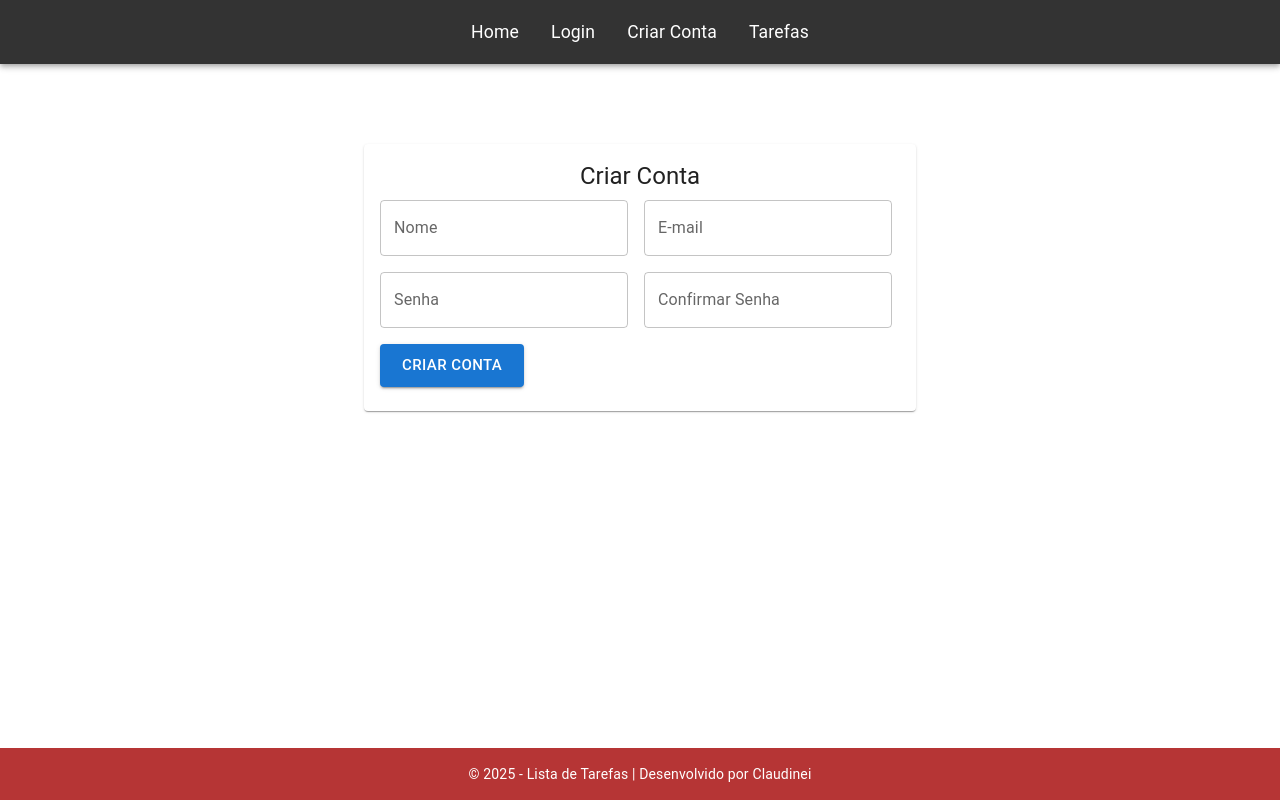
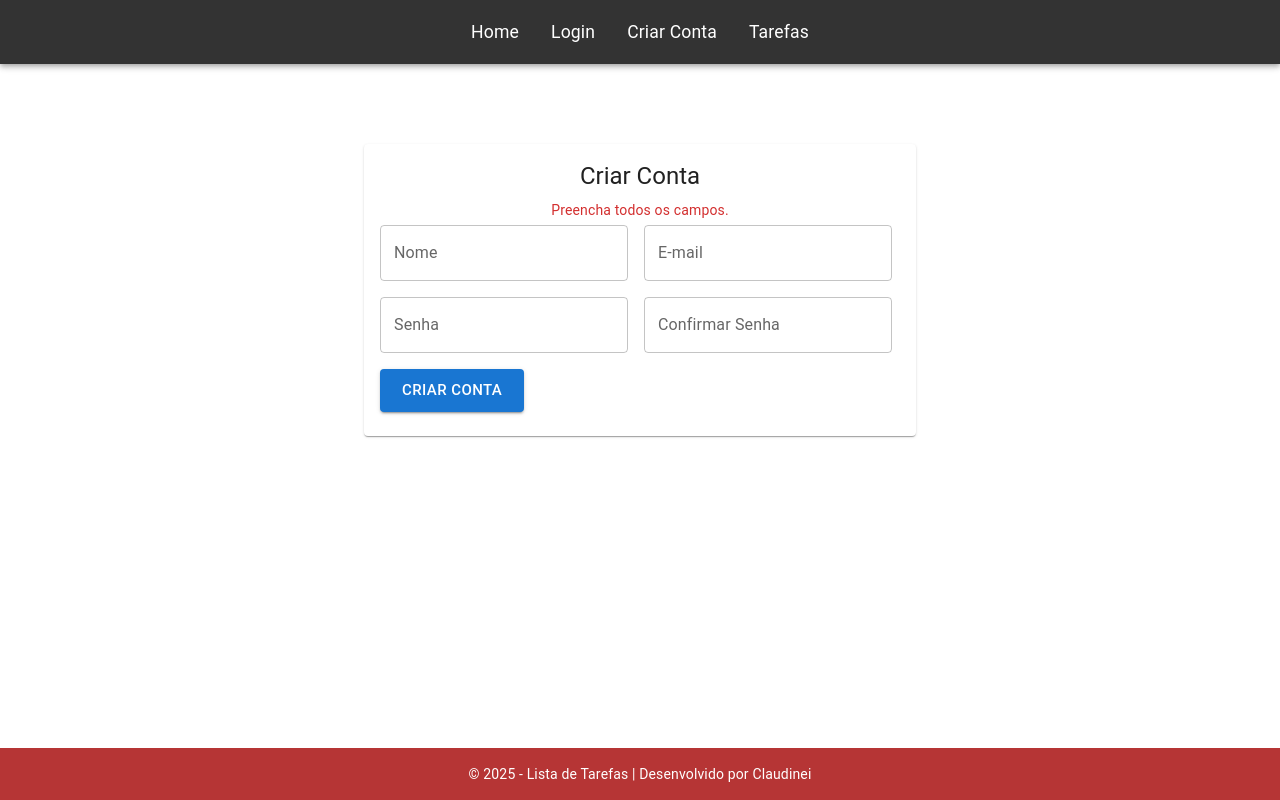
Before and after one commit to claudinei05/lista-tarefas, a Next.js app: page /criar-conta in a window 1280 px wide. Both pictures are taken after a click on the button "CRIAR CONTA". Built offline with nearby package versions, Linux system fonts and the light colour scheme.

Commit message:
Atualizar algumas funcionalidade na pagina criar conta

```diff
--- a/app/(Conta)/criar-conta/page.tsx
+++ b/app/(Conta)/criar-conta/page.tsx
@@ -1,36 +1,50 @@
 "use client";
 
-import { Container, Typography, TextField, Button, Card, CardContent, Grid } from "@mui/material";
-import { log } from "console";
+import {
+  Container,
+  Typography,
+  TextField,
+  Button,
+  Card,
+  CardContent,
+  Grid,
+} from "@mui/material";
 import { useState } from "react";
 
+export default function CriarContaPage() {
+  const [nome, setNome] = useState("");
+  const [email, setEmail] = useState("");
+  const [senha, setSenha] = useState("");
+  const [cSenha, setCSenha] = useState("");
+  const [error, setError] = useState("");
 
-export default function CriarContaPage() {
-  const [nome, setNome] =useState('')
-  const [email, setEmail] =useState('')
-  const [senha, setSenha] =useState('')
-  const [cSenha, setCSenha] =useState('')
+  const handleClick = () => {
+    if (!nome.trim() || !email.trim() || !senha.trim() || !cSenha.trim()) {
+      setError("Preencha todos os campos.");
+      return;
+    }
 
+    if (senha !== cSenha) {
+      setError("As senhas não coincidem.");
+      return;
+    }
+    const objetoCriarConta = {
+      nome: nome,
+      email: email,
+      senha: senha,
+      cSenha: cSenha,
+    };
+    // Recupera usuários já cadastrados ou cria um array vazio
+    const usuariosSalvos = JSON.parse(
+      localStorage.getItem("salvarUsuario") || "[]"
+    );
+    // Adiciona o novo usuário
+    usuariosSalvos.push(objetoCriarConta);
+    // Armazenando o objeto no localStorage
+    localStorage.setItem("salvarUsuario", JSON.stringify(usuariosSalvos));
 
-
-
-  const handleClick = ()=>{
-    if(nome.trim() && email.trim() && senha.trim() && cSenha.trim()){
-
-      const salvarObjeto ={
-        nome : nome,
-        email: email,
-        senha: senha,
-      }
-      console.log(salvarObjeto);
-
-      setNome(''),
-      setEmail(''),
-      setSenha(''),
-      setCSenha('')
-    }
-  }
-
+    setNome(""), setEmail(""), setSenha(""), setCSenha("");
+  };
 
   return (
     <Container maxWidth="sm" sx={{ mt: 6 }}>
@@ -39,6 +53,16 @@ export default function CriarContaPage() {
           <Typography variant="h5" component="h1" gutterBottom align="center">
             Criar Conta{nome}
           </Typography>
+          {error && (
+            <Typography
+              variant="body2"
+              color="error"
+              align="center"
+              gutterBottom
+            >
+              {error}
+            </Typography>
+          )}
 
           <Grid container spacing={2}>
             {/* Nome */}
@@ -50,7 +74,6 @@ export default function CriarContaPage() {
                 onChange={(e) => setNome(e.target.value)}
                 variant="outlined"
               />
-
             </Grid>
 
             {/* E-mail */}
```
